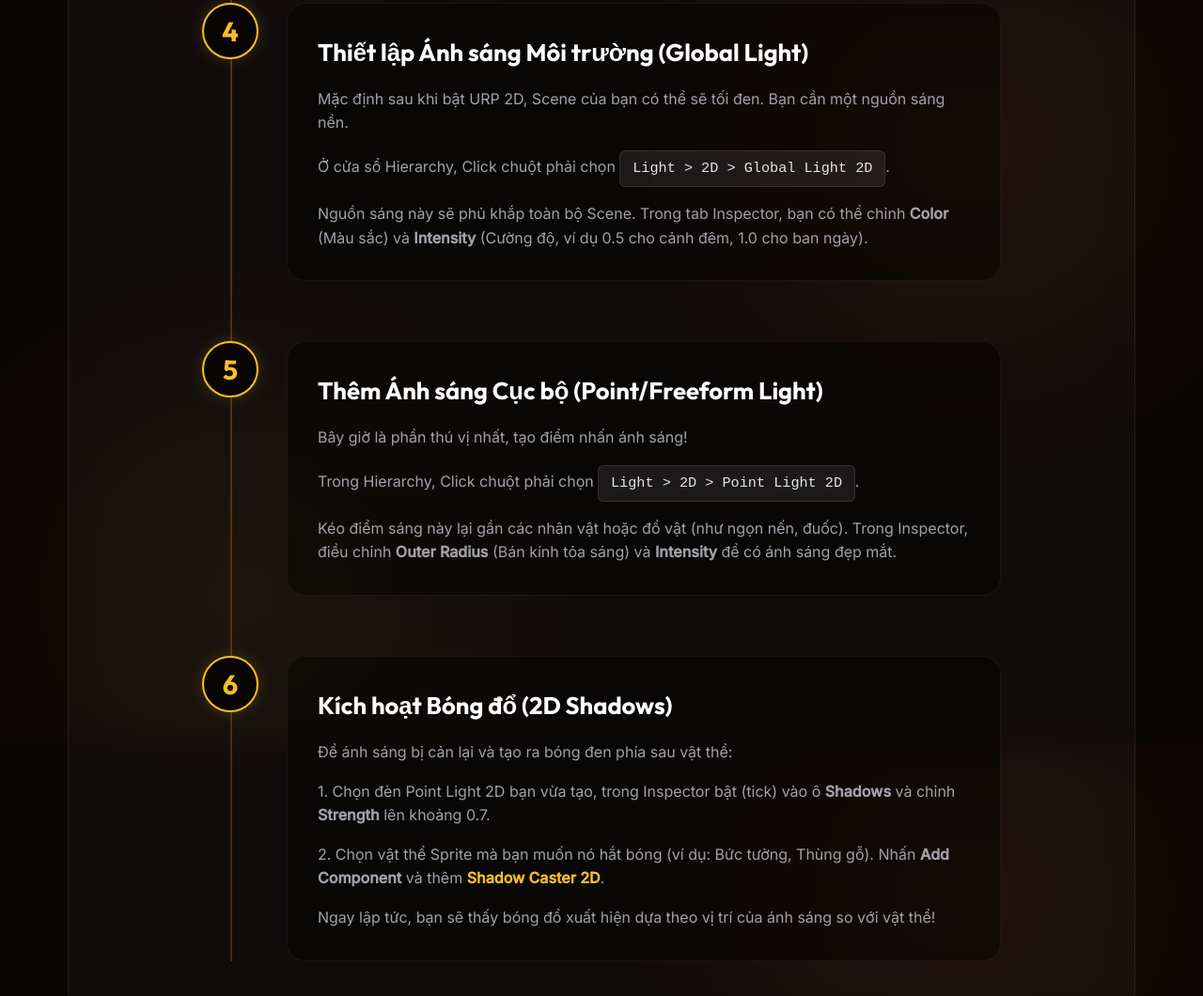
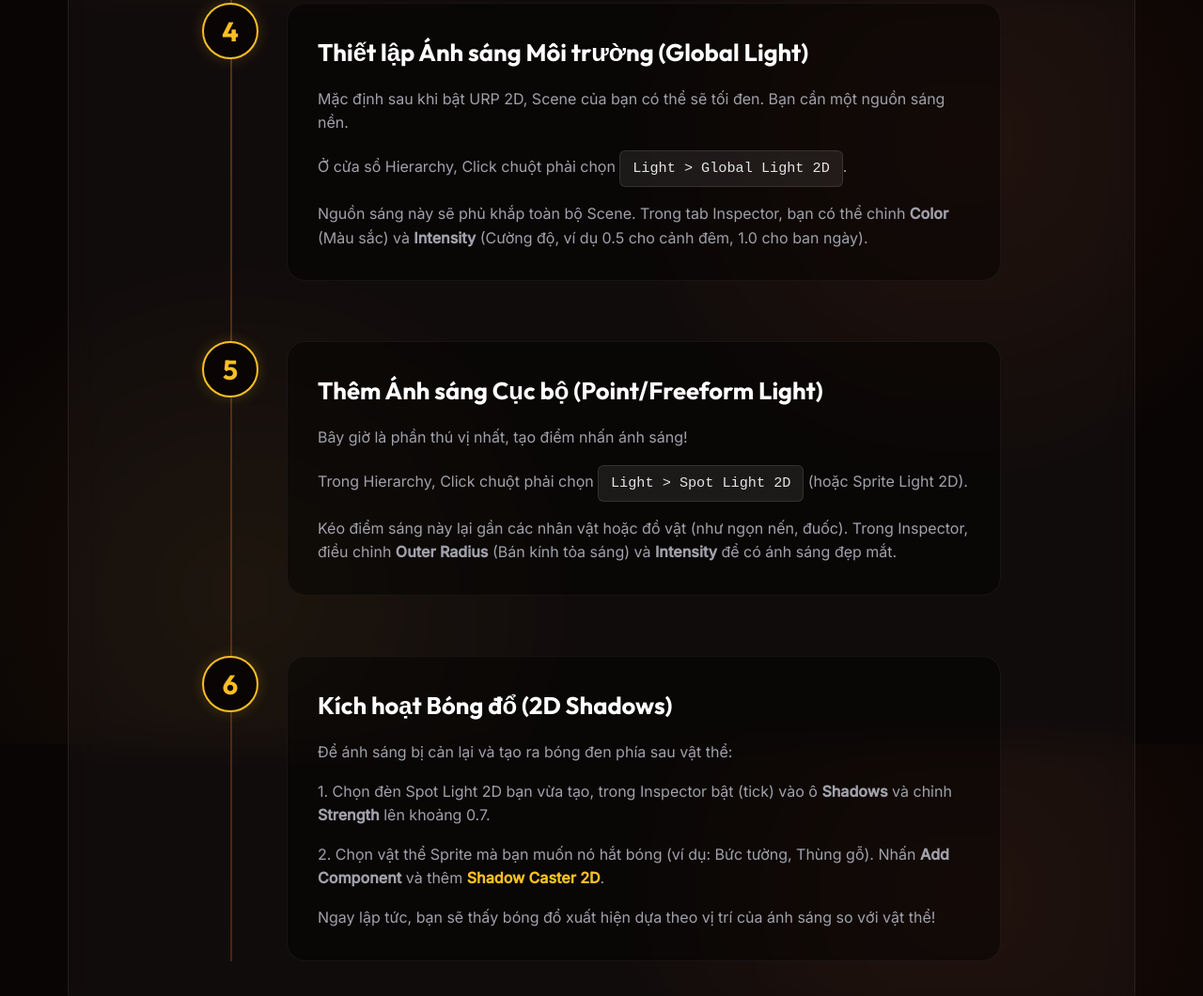
Before and after one commit to huuhuybn/UnityModule2-CauhinhGame2D, a plain HTML site: page urp_2d_lighting_lesson.html in a window 1280 px wide. Shown: the part 2408-3468 px from the top of the page at 94% size. Drawn offline with Linux system fonts and the light colour scheme.

Commit message:
Fix light menu paths for Unity 6000.x

```diff
--- a/urp_2d_lighting_lesson.html
+++ b/urp_2d_lighting_lesson.html
@@ -400,7 +400,7 @@
                     <div class="step-content">
                         <h3>Thiết lập Ánh sáng Môi trường (Global Light)</h3>
                         <p>Mặc định sau khi bật URP 2D, Scene của bạn có thể sẽ tối đen. Bạn cần một nguồn sáng nền.</p>
-                        <p>Ở cửa sổ Hierarchy, Click chuột phải chọn <span class="path-box">Light > 2D > Global Light 2D</span>.</p>
+                        <p>Ở cửa sổ Hierarchy, Click chuột phải chọn <span class="path-box">Light > Global Light 2D</span>.</p>
                         <p>Nguồn sáng này sẽ phủ khắp toàn bộ Scene. Trong tab Inspector, bạn có thể chỉnh <strong>Color</strong> (Màu sắc) và <strong>Intensity</strong> (Cường độ, ví dụ 0.5 cho cảnh đêm, 1.0 cho ban ngày).</p>
                     </div>
                 </div>
@@ -410,7 +410,7 @@
                     <div class="step-content">
                         <h3>Thêm Ánh sáng Cục bộ (Point/Freeform Light)</h3>
                         <p>Bây giờ là phần thú vị nhất, tạo điểm nhấn ánh sáng!</p>
-                        <p>Trong Hierarchy, Click chuột phải chọn <span class="path-box">Light > 2D > Point Light 2D</span>.</p>
+                        <p>Trong Hierarchy, Click chuột phải chọn <span class="path-box">Light > Spot Light 2D</span> (hoặc Sprite Light 2D).</p>
                         <p>Kéo điểm sáng này lại gần các nhân vật hoặc đồ vật (như ngọn nến, đuốc). Trong Inspector, điều chỉnh <strong>Outer Radius</strong> (Bán kính tỏa sáng) và <strong>Intensity</strong> để có ánh sáng đẹp mắt.</p>
                     </div>
                 </div>
@@ -420,7 +420,7 @@
                     <div class="step-content">
                         <h3>Kích hoạt Bóng đổ (2D Shadows)</h3>
                         <p>Để ánh sáng bị cản lại và tạo ra bóng đen phía sau vật thể:</p>
-                        <p>1. Chọn đèn Point Light 2D bạn vừa tạo, trong Inspector bật (tick) vào ô <strong>Shadows</strong> và chỉnh <strong>Strength</strong> lên khoảng 0.7.</p>
+                        <p>1. Chọn đèn Spot Light 2D bạn vừa tạo, trong Inspector bật (tick) vào ô <strong>Shadows</strong> và chỉnh <strong>Strength</strong> lên khoảng 0.7.</p>
                         <p>2. Chọn vật thể Sprite mà bạn muốn nó hắt bóng (ví dụ: Bức tường, Thùng gỗ). Nhấn <strong>Add Component</strong> và thêm <span class="highlight">Shadow Caster 2D</span>.</p>
                         <p>Ngay lập tức, bạn sẽ thấy bóng đổ xuất hiện dựa theo vị trí của ánh sáng so với vật thể!</p>
                     </div>
```
